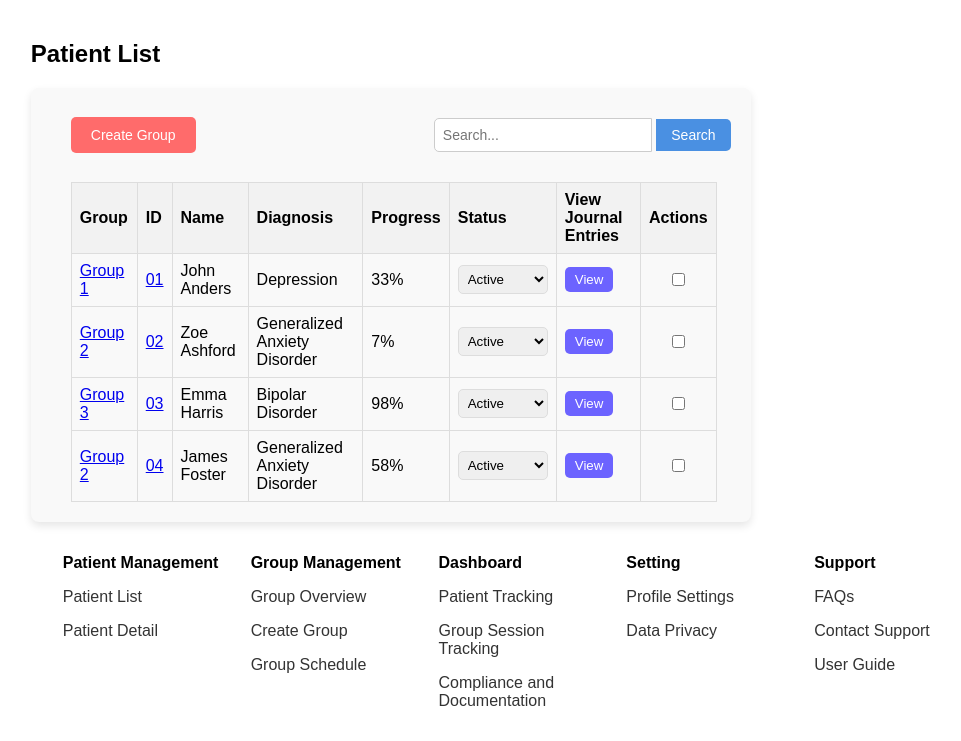
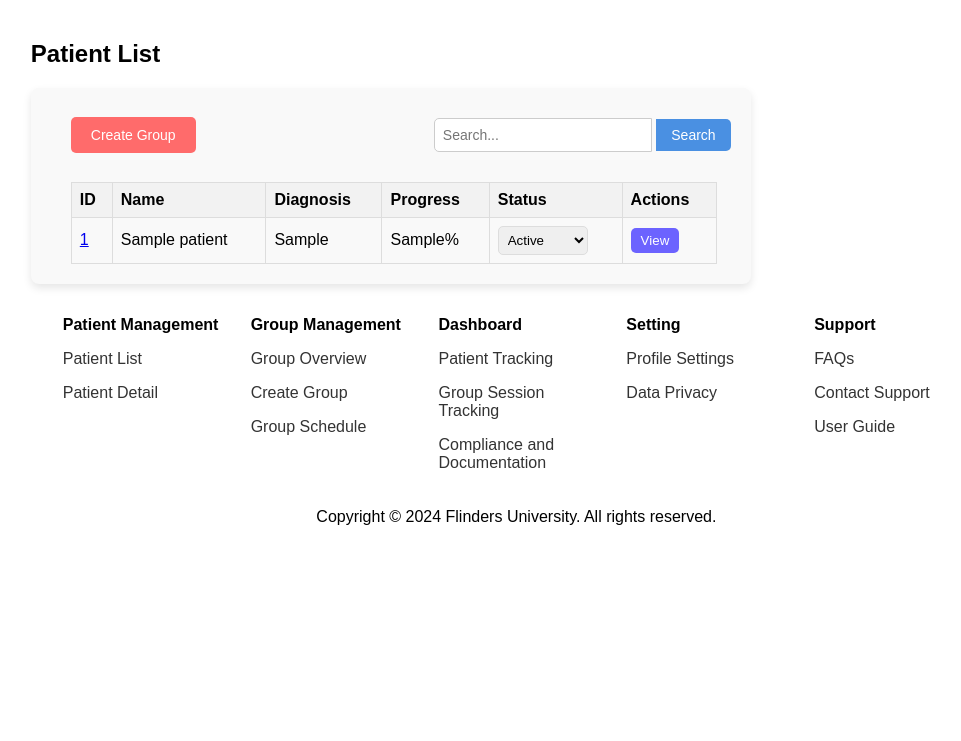
Before and after one commit to tkln1200/cycle3, a PHP site: page /pages/therapist/patient_list.php in a window 1280 px wide. Shown: the part 58-799 px from the top of the page, without its empty margins (250-1211 px from the left). After the commit the page ends 583 px from the top, so only its background shows below. Run offline with PHP 8.4, Linux system fonts and the light colour scheme; tables that the repository leaves empty or names only in its code hold one stand-in row (values such as "Sample post").

Commit message:
Update patient_list.php

```diff
--- a/NNY-1/pages/therapist/patient_list.php
+++ b/NNY-1/pages/therapist/patient_list.php
@@ -10,17 +10,13 @@
   </head>
   <body>
   <header>
-    <?php include_once ("../navigation/therapist_nav.php")
-    ?>
+    <?php include_once ("../navigation/therapist_nav.php") ?>
   </header>
   <div class="main-content">
     <h2>Patient List</h2>
     <div class="content">
-        <!-- Create Group Button -->
       <div class="group-search-container">
         <button class="create-group-btn" id="createGroupBtn">Create Group</button>
-
-          <!-- Search Box and Button -->
         <div class="search-container">
           <form action="#" method="post" class="search-form">
             <input type="text" placeholder="Search..." id="search-input" />
@@ -31,149 +27,65 @@
       <table id="myTable">
         <thead>
           <tr>
-              <th>Group</th>
             <th>ID</th>
             <th>Name</th>
             <th>Diagnosis</th>
             <th>Progress</th>
             <th>Status</th>
-              <th>View Journal Entries</th>
             <th>Actions</th>
           </tr>
         </thead>
         <tbody>
-            <tr>
-              <td><a href="group_page.php">Group 1</a></td>
-              <td><a href="patient_profile.php">01</a></td>
-              <td>John Anders </td>
-              <td>Depression</td>
-              <td>33%</td>
-              <td>
-                <select onchange="changeTableColor(this)">
-                  <option>Active</option>
-                  <option>Inactive</option>
-                  <option>On Hold</option>
-                  <option value="follow">Follow-up</option>
-                </select>
-              </td>
-              <td>
-                <button
-                  class="journal-btn"
-                  onclick="location.href='./patient_profile.php'"
-                >
-                  View
-                </button>
-              </td>
-              <td><input type="checkbox" name="" class="select-patient"></td>
-            </tr>
-            <tr>
-              <td><a href="group_page.php">Group 2</a></td>
-              <td><a href="patient_profile.html">02</a></td>
-              <td>Zoe Ashford</td>
-              <td>Generalized Anxiety Disorder</td>
-              <td>7%</td>
-              <td>
-                <select onchange="changeTableColor(this)">
-                  <option>Active</option>
-                  <option>Inactive</option>
-                  <option>On Hold</option>
-                  <option value="follow">Follow-up</option>
-                </select>
-              </td>
-              <td>
-                <button
-                  class="journal-btn"
-                  onclick="location.href='./patient_profile.php'"
-                >
-                  View
-                </button>
-              </td>
-              <td><input type="checkbox" name="" class="select-patient"></td>
-            </tr>
-            <tr>
-              <td><a href="group_page.php">Group 3</a></td>
-              <td><a href="patient_profile.php">03</a></td>
-              <td>Emma Harris </td>
-              <td>Bipolar Disorder</td>
-              <td>98%</td>
-              <td>
-                <select onchange="changeTableColor(this)">
-                  <option>Active</option>
-                  <option>Inactive</option>
-                  <option>On Hold</option>
-                  <option value="follow">Follow-up</option>
-                </select>
-              </td>
-              <td>
-                <button
-                  class="journal-btn"
-                  onclick="location.href='./patient_profile.php'"
-                >
-                  View
-                </button>
-              </td>
-              <td><input type="checkbox" name="patient" class="select-patient"></td>
-            </tr>
-            <tr></tr>
-              <td><a href="group_page.php">Group 2</a></td>
-              <td><a href="patient_profile.php">04</a></td>
-              <td>James Foster</td>
-              <td>Generalized Anxiety Disorder</td>
-              <td>58%</td>
-              <td>
-                <select onchange="changeTableColor(this)">
-                  <option>Active</option>
-                  <option>Inactive</option>
-                  <option>On Hold</option>
-                  <option value="follow">Follow-up</option>
-                </select>
-              </td>
-              <td>
-                <button
-                  class="journal-btn"
-                  onclick="location.href='./patient_profile.php'"
-                >
-                  View
-                </button>
-              </td>
-              <td><input type="checkbox" name="patient" class="select-patient"></td>
-            </tr>
+          <?php
+          // 数据库连接信息
+          $host = "localhost";
+          $username = "root";
+          $password = "";
+          $dbname = "healthcare";
+
+          // 创建数据库连接
+          $conn = new mysqli($host, $username, $password, $dbname);
+
+          // 检查连接是否成功
+          if ($conn->connect_error) {
+              die("连接失败: " . $conn->connect_error);
+          }
+
+          // 查询患者列表
+          $sql = "SELECT id, name, diagnosis, progress, status FROM patients";
+          $result = $conn->query($sql);
+
+          // 动态生成患者表格行
+          if ($result->num_rows > 0) {
+              while ($row = $result->fetch_assoc()) {
+                  echo "<tr>";
+                  echo "<td><a href='patient_profile.php'>" . $row["id"] . "</a></td>";
+                  echo "<td>" . $row["name"] . "</td>";
+                  echo "<td>" . $row["diagnosis"] . "</td>";
+                  echo "<td>" . $row["progress"] . "%</td>";
+                  echo "<td>";
+                  echo "<select onchange='changeTableColor(this)'>";
+                  echo "<option " . ($row["status"] == 'Active' ? 'selected' : '') . ">Active</option>";
+                  echo "<option " . ($row["status"] == 'Inactive' ? 'selected' : '') . ">Inactive</option>";
+                  echo "<option " . ($row["status"] == 'On Hold' ? 'selected' : '') . ">On Hold</option>";
+                  echo "<option value='follow' " . ($row["status"] == 'Follow-up' ? 'selected' : '') . ">Follow-up</option>";
+                  echo "</select>";
+                  echo "</td>";
+                  echo "<td><button class='journal-btn' onclick='location.href=\"./patient_profile.php\"'>View</button></td>";
+                  echo "</tr>";
+              }
+          } else {
+              echo "<tr><td colspan='6'>没有患者数据</td></tr>";
+          }
+
+          // 关闭数据库连接
+          $conn->close();
+          ?>
         </tbody>
       </table>
     </div>
-
-      <!-- Group Form Modal -->
-      <div id="groupFormModal" class="modal">
-        <div class="modal-content">
-            <span class="close">&times;</span>
-            <h2>Create Group</h2>
-            <form id="groupForm">
-                <label for="groupName">Group Name:</label>
-                <input type="text" id="groupName" name="groupName" required />
-
-                <label for="participants">Participants:</label>
-                <input type="text" id="participants" name="participants" readonly />
-
-                <label for="availableSpace">Available Space:</label>
-                <input type="number" id="availableSpace" name="availableSpace" required />
-
-                <label for="time">Time:</label>
-                <input type="time" id="time" name="time" required />
-
-                <label for="date">Date:</label>
-                <input type="date" id="date" name="date" required />
-
-                <label for="location">Location:</label>
-                <input type="text" id="location" name="location" required />
-
-                <button type="submit" class="save-group-btn">Save Group</button>
-            </form>
-        </div>
-    </div>
     <footer>
-   <?php include_once ("../footer/therapist_footer.php")
-    ?>
-    </footer>
+      <?php include_once ("../footer/therapist_footer.php") ?>
     </footer>
   </div>
   <script src="../../components/therapist/therapist.js"></script>
```
Lines whose indentation alone changed are shown as unchanged.
